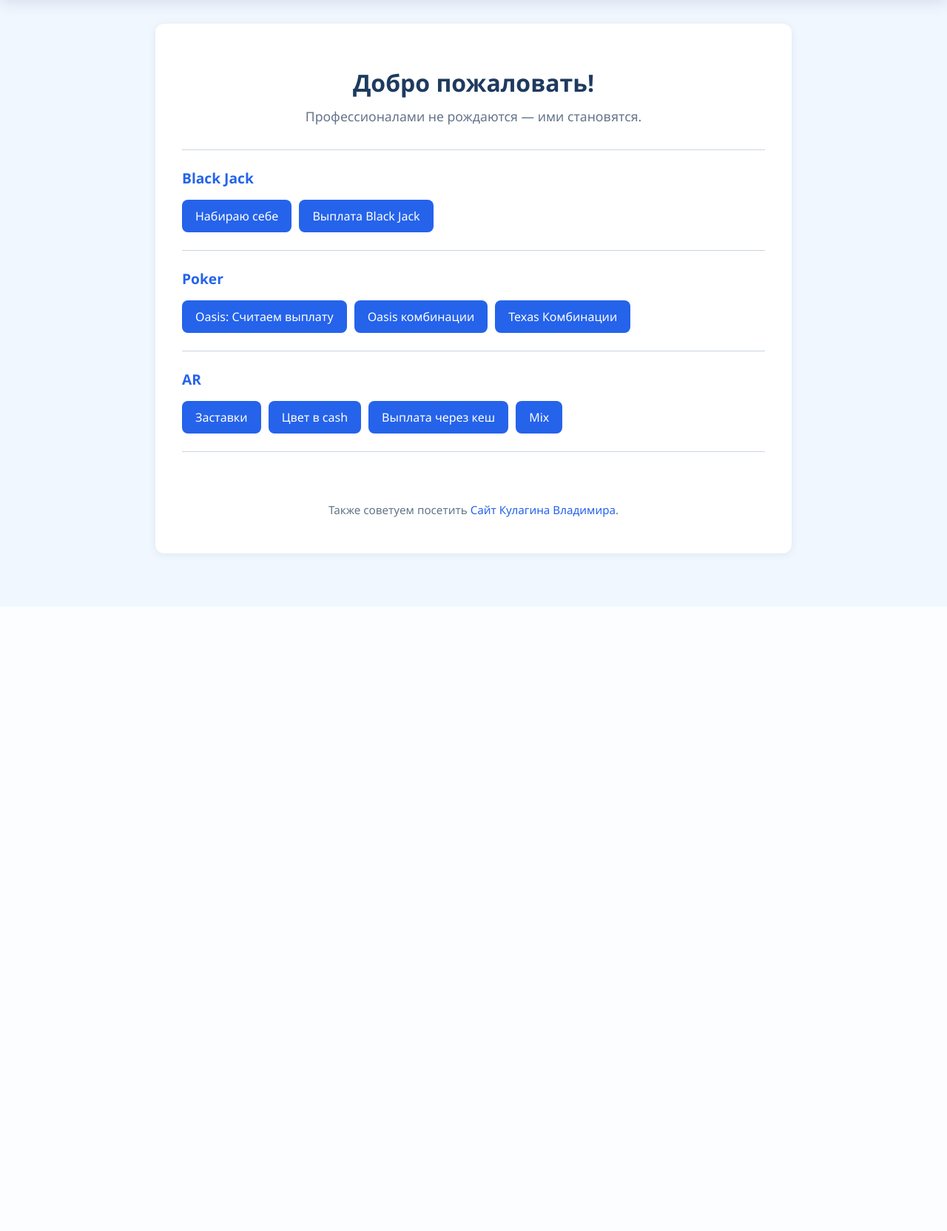
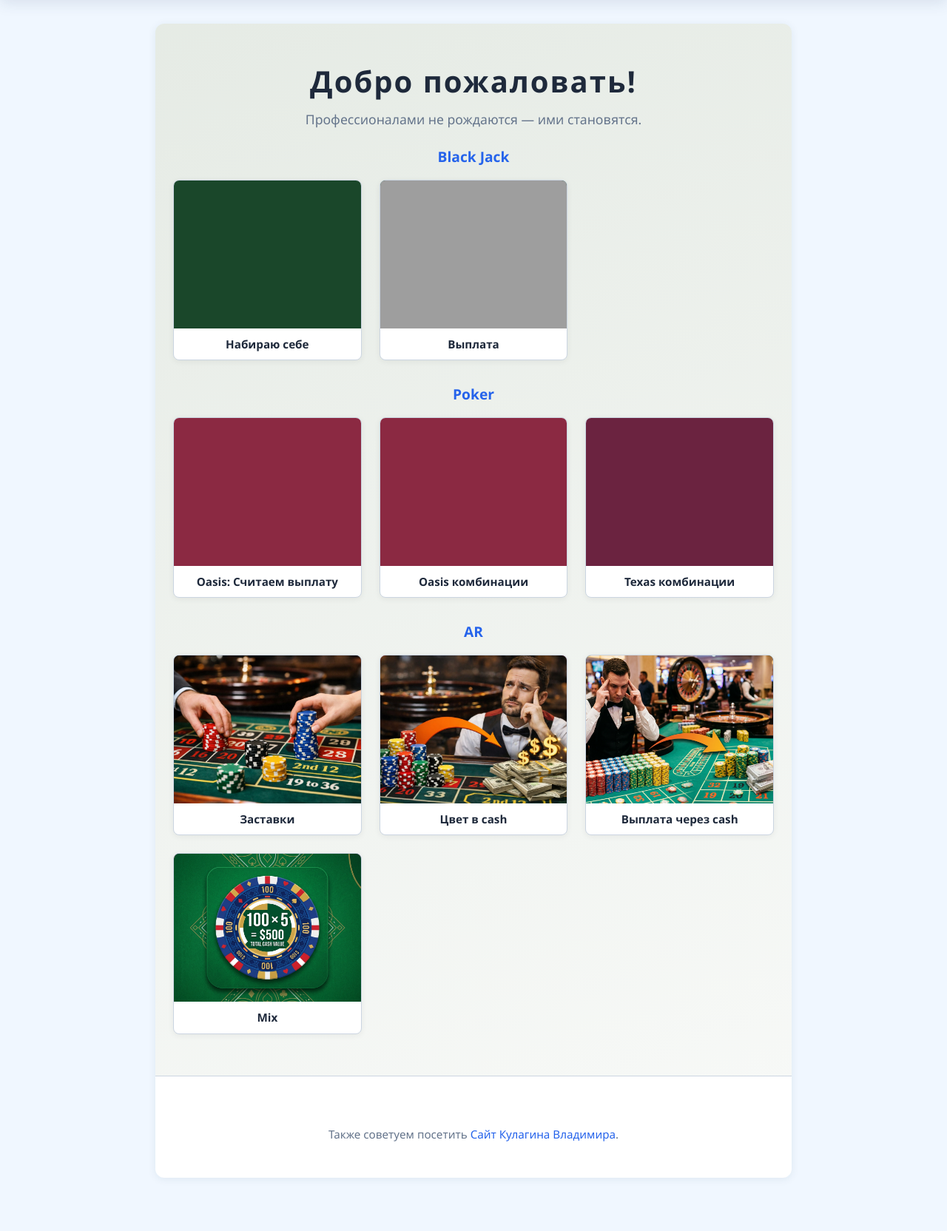
Before and after one commit to ryPbEBck88/Training_boomerang, a Django app: page / in a window 1280 px wide. Shown: the part 62-1726 px from the top of the page at 74% size. Before the commit the page ends 821 px from the top, so only its background shows below. Run offline with Django 5.2, Linux system fonts and the light colour scheme; grey boxes are pictures that could not be loaded.

Commit message:
двойной ввод с клавиатуры пофиксил

```diff
--- a/ar/templates/ar/ar_payout_through_cash.html
+++ b/ar/templates/ar/ar_payout_through_cash.html
@@ -70,14 +70,14 @@
 				{% if use_stacks %}
 				<div class="payout-ptc-answer-row">
 					<label class="payout-ptc-answer-cell">
-						<input type="text" name="user_answer_stacks" class="payout-input payout-ptc-input" placeholder="стеков" autocomplete="off" inputmode="numeric" {% if success or skipped %}disabled{% endif %} id="arPtcInputStacks">
+						<input type="text" name="user_answer_stacks" class="payout-input payout-ptc-input" placeholder="стеков" autocomplete="off" inputmode="none" {% if success or skipped %}disabled{% endif %} id="arPtcInputStacks">
 					</label>
 					<label class="payout-ptc-answer-cell">
-						<input type="text" name="user_answer_remainder" class="payout-input payout-ptc-input" placeholder="остаток" autocomplete="off" inputmode="numeric" {% if success or skipped %}disabled{% endif %} id="arPtcInputRemainder">
+						<input type="text" name="user_answer_remainder" class="payout-input payout-ptc-input" placeholder="остаток" autocomplete="off" inputmode="none" {% if success or skipped %}disabled{% endif %} id="arPtcInputRemainder">
 					</label>
 				</div>
 				{% else %}
-				<input type="text" name="user_answer" class="payout-input" placeholder="ответ" autocomplete="off" inputmode="numeric" {% if success or skipped %}disabled{% endif %} id="arPtcInput">
+				<input type="text" name="user_answer" class="payout-input" placeholder="ответ" autocomplete="off" inputmode="none" {% if success or skipped %}disabled{% endif %} id="arPtcInput">
 				{% endif %}
 				<div class="payout-keyboard">
 					<button type="button" class="payout-key" data-val="7">7</button>
--- a/ar/templates/ar/ar_roulette.html
+++ b/ar/templates/ar/ar_roulette.html
@@ -43,7 +43,7 @@
 		{% csrf_token %}
 		<div class="payout-row">
 			<div class="payout-entry">
-				<input type="text" name="user_answer" class="payout-input" placeholder="ответ" autocomplete="off" inputmode="numeric" {% if success or skipped %}disabled{% endif %} id="arRouletteInput">
+				<input type="text" name="user_answer" class="payout-input" placeholder="ответ" autocomplete="off" inputmode="none" {% if success or skipped %}disabled{% endif %} id="arRouletteInput">
 				<div class="payout-keyboard">
 					<button type="button" class="payout-key" data-val="7">7</button>
 					<button type="button" class="payout-key" data-val="8">8</button>
--- a/ar/templates/ar/index.html
+++ b/ar/templates/ar/index.html
@@ -27,7 +27,7 @@
 		</a>
 		<a href="{% url 'ar_payout_through_cash' %}" class="ar-splash__card ar-splash__card--payout">
 			<span class="ar-splash__card-img"></span>
-			<span class="ar-splash__card-label">Выплата через кеш</span>
+			<span class="ar-splash__card-label">Выплата через cash</span>
 		</a>
 		<a href="{% url 'ar_mix' %}" class="ar-splash__card ar-splash__card--mix">
 			<span class="ar-splash__card-img"></span>
@@ -43,7 +43,7 @@
 		<li><strong>Картинки</strong> — снимите галочку «Стеки», укажите min = 0 и max = 1.</li>
 	</ol>
 	<p><strong>Цвет в cash</strong> — генерируется число (min 100, max 1000, step 1) и случайный множитель из выбранных (1, 2, 5, 10, 25, 50, 125). Введите произведение.</p>
-	<p><strong>Выплата через кеш</strong> — даны: цвет (число), цвет по (номинал фишки), cash (выплачено). Сколько цветных фишек осталось? Формула: цвет − (cash ÷ цвет по). Диапазон ответа: 1–200. В настройках можно включить «Стеки» — ответ вводится как «стеков» и «в неполном».</p>
-	<p><strong>Mix</strong> — заставка (считайте фишки) → «Цвет в cash» (число × множитель) → «Выплата через кеш» (цвет = число от заставки, цвет по = множитель) → заставка → по кругу.</p>
+	<p><strong>Выплата через cash</strong> — даны: цвет (число), цвет по (номинал фишки), cash (выплачено). Сколько цветных фишек осталось? Формула: цвет − (cash ÷ цвет по). Диапазон ответа: 1–200. В настройках можно включить «Стеки» — ответ вводится как «стеков» и «в неполном».</p>
+	<p><strong>Mix</strong> — заставка (считайте фишки) → «Цвет в cash» (число × множитель) → «Выплата через cash» (цвет = число от заставки, цвет по = множитель) → заставка → по кругу.</p>
 </div>
 {% endblock %}
--- a/ar/views.py
+++ b/ar/views.py
@@ -40,7 +40,7 @@ def ar_mix(request):
 
 
 def ar_mix_to_ptc(request):
-    """Mix: после успеха в цвет в cash — в выплату через кеш (цвет + цвет_по)."""
+    """Mix: после успеха в цвет в cash — в выплату через cash (цвет + цвет_по)."""
     if request.method != 'POST':
         return redirect('ar_bets')
     mix_color = request.POST.get('mix_number')  # число от заставки = цвет
@@ -59,7 +59,7 @@ def ar_mix_to_ptc(request):
 
 
 def ar_mix_continue(request):
-    """После успеха в выплате через кеш (mix) — обратно к заставке."""
+    """После успеха в выплате через cash (mix) — обратно к заставке."""
     request.session.pop('ar_roulette_mix_mode', None)
     request.session.pop('ar_roulette_mix_number', None)
     request.session.pop('ar_ptc_mix_color', None)
@@ -180,7 +180,7 @@ DEFAULT_COLOR_PER = [5, 10, 25]
 
 
 def ar_payout_through_cash(request):
-    """Выплата через кеш: цвет, cash, цвет по. Сколько цветных фишек осталось? ответ = цвет - (cash / цвет_по), 1–200."""
+    """Выплата через cash: цвет, cash, цвет по. Сколько цветных фишек осталось? ответ = цвет - (cash / цвет_по), 1–200."""
     mix_mode = request.GET.get('mode') == 'mix' or request.session.get('ar_ptc_mix_mode')
     if request.GET.get('mode') == 'mix':
         request.session['ar_ptc_mix_mode'] = True
--- a/blackjack/templates/blackjack/payout.html
+++ b/blackjack/templates/blackjack/payout.html
@@ -38,7 +38,7 @@
 
 		<div class="payout-row">
 			<div class="payout-entry">
-				<input type="text" name="user_payout" class="payout-input" placeholder="ответ" autocomplete="off" inputmode="decimal" {% if success or skipped %}disabled{% endif %} id="payoutInput">
+				<input type="text" name="user_payout" class="payout-input" placeholder="ответ" autocomplete="off" inputmode="none" {% if success or skipped %}disabled{% endif %} id="payoutInput">
 				<div class="payout-keyboard">
 					<button type="button" class="payout-key" data-val="7">7</button>
 					<button type="button" class="payout-key" data-val="8">8</button>
--- a/homepage/templates/homepage/index.html
+++ b/homepage/templates/homepage/index.html
@@ -1,41 +1,79 @@
 {% extends "base.html" %}
+{% load static %}
 
 {% block title %}Главная{% endblock %}
 
+{% block extra_head %}
+<style>
+/* BJ — выплата с картинкой, набираю себе — только цвет */
+.home-splash__card--bj-self .home-splash__card-img { background-color: #1a472a; }
+.home-splash__card--bj-payout .home-splash__card-img { background-image: url('{% static "images/blackjack/payout.png" %}'); background-color: #1a472a; }
+.home-splash__card--poker-payout .home-splash__card-img { background-color: #8b2942; }
+.home-splash__card--poker-combo .home-splash__card-img { background-color: #8b2942; }
+.home-splash__card--poker-holdem .home-splash__card-img { background-color: #6b2340; }
+/* AR — картинки */
+.home-splash__card--ar-bets .home-splash__card-img { background-image: url('{% static "images/ar/zastavki.png" %}'); background-color: #1e3a5f; }
+.home-splash__card--ar-color .home-splash__card-img { background-image: url('{% static "images/ar/color_in_cash.png" %}'); background-color: #a83255; }
+.home-splash__card--ar-payout .home-splash__card-img { background-image: url('{% static "images/ar/payout_through_cash.png" %}'); background-color: #2d5a3d; }
+.home-splash__card--ar-mix .home-splash__card-img { background-image: url('{% static "images/ar/mix.png" %}'); background-color: #5a3d7a; }
+</style>
+{% endblock %}
+
 {% block content %}
-<div class="home-hero">
-   <h1 class="home-title">Добро пожаловать!</h1>
-   <p class="home-subtitle">Профессионалами не рождаются — ими становятся.</p>
-</div>
+<div class="home-splash">
+	<h1 class="home-splash__title">Добро пожаловать!</h1>
+	<p class="home-splash__tagline">Профессионалами не рождаются — ими становятся.</p>
 
-<div class="home-section">
-   <h2 class="home-section-title">Black Jack</h2>
-   <div class="home-links">
-      <a href="{% url 'blackjack_self_draw' %}" class="home-link">Набираю себе</a>
-      <a href="{% url 'blackjack_payout' %}" class="home-link">Выплата Black Jack</a>
-   </div>
-</div>
+	<h2 class="home-splash__section">Black Jack</h2>
+	<div class="home-splash__grid">
+		<a href="{% url 'blackjack_self_draw' %}" class="home-splash__card home-splash__card--bj-self">
+			<span class="home-splash__card-img"></span>
+			<span class="home-splash__card-label">Набираю себе</span>
+		</a>
+		<a href="{% url 'blackjack_payout' %}" class="home-splash__card home-splash__card--bj-payout">
+			<span class="home-splash__card-img"></span>
+			<span class="home-splash__card-label">Выплата</span>
+		</a>
+	</div>
 
-<div class="home-section">
-   <h2 class="home-section-title">Poker</h2>
-   <div class="home-links">
-      <a href="{% url 'poker_payout' %}" class="home-link">Oasis: Считаем выплату</a>
-      <a href="{% url 'poker_combo' %}" class="home-link">Oasis комбинации</a>
-      <a href="{% url 'poker_combo_holdem' %}" class="home-link">Texas Комбинации</a>
-   </div>
-</div>
+	<h2 class="home-splash__section">Poker</h2>
+	<div class="home-splash__grid">
+		<a href="{% url 'poker_payout' %}" class="home-splash__card home-splash__card--poker-payout">
+			<span class="home-splash__card-img"></span>
+			<span class="home-splash__card-label">Oasis: Считаем выплату</span>
+		</a>
+		<a href="{% url 'poker_combo' %}" class="home-splash__card home-splash__card--poker-combo">
+			<span class="home-splash__card-img"></span>
+			<span class="home-splash__card-label">Oasis комбинации</span>
+		</a>
+		<a href="{% url 'poker_combo_holdem' %}" class="home-splash__card home-splash__card--poker-holdem">
+			<span class="home-splash__card-img"></span>
+			<span class="home-splash__card-label">Texas комбинации</span>
+		</a>
+	</div>
 
-<div class="home-section">
-   <h2 class="home-section-title">AR</h2>
-   <div class="home-links">
-      <a href="{% url 'ar_bets' %}" class="home-link">Заставки</a>
-      <a href="{% url 'ar_color_in_cash' %}" class="home-link">Цвет в cash</a>
-      <a href="{% url 'ar_payout_through_cash' %}" class="home-link">Выплата через кеш</a>
-      <a href="{% url 'ar_mix' %}" class="home-link">Mix</a>
-   </div>
+	<h2 class="home-splash__section">AR</h2>
+	<div class="home-splash__grid">
+		<a href="{% url 'ar_bets' %}" class="home-splash__card home-splash__card--ar-bets">
+			<span class="home-splash__card-img"></span>
+			<span class="home-splash__card-label">Заставки</span>
+		</a>
+		<a href="{% url 'ar_color_in_cash' %}" class="home-splash__card home-splash__card--ar-color">
+			<span class="home-splash__card-img"></span>
+			<span class="home-splash__card-label">Цвет в cash</span>
+		</a>
+		<a href="{% url 'ar_payout_through_cash' %}" class="home-splash__card home-splash__card--ar-payout">
+			<span class="home-splash__card-img"></span>
+			<span class="home-splash__card-label">Выплата через cash</span>
+		</a>
+		<a href="{% url 'ar_mix' %}" class="home-splash__card home-splash__card--ar-mix">
+			<span class="home-splash__card-img"></span>
+			<span class="home-splash__card-label">Mix</span>
+		</a>
+	</div>
 </div>
 
 <div class="home-footer">
-   <p>Также советуем посетить <a href="https://kabunda.github.io/Saite/" target="_blank" rel="noopener noreferrer">Сайт Кулагина Владимира</a>.</p>
+	<p>Также советуем посетить <a href="https://kabunda.github.io/Saite/" target="_blank" rel="noopener noreferrer">Сайт Кулагина Владимира</a>.</p>
 </div>
 {% endblock %}
--- a/poker/templates/poker/payout.html
+++ b/poker/templates/poker/payout.html
@@ -51,7 +51,7 @@
 
 		<div class="payout-row">
 			<div class="payout-entry">
-				<input type="text" name="user_payout" class="payout-input" placeholder="ответ" autocomplete="off" inputmode="decimal" {% if success or skipped %}disabled{% endif %} id="payoutInput">
+				<input type="text" name="user_payout" class="payout-input" placeholder="ответ" autocomplete="off" inputmode="none" {% if success or skipped %}disabled{% endif %} id="payoutInput">
 				<div class="payout-keyboard">
 					<button type="button" class="payout-key" data-val="7">7</button>
 					<button type="button" class="payout-key" data-val="8">8</button>
--- a/static/common/style.css
+++ b/static/common/style.css
@@ -174,6 +174,100 @@ main h2 {
 
 .home-footer a:hover {
   text-decoration: underline;
+}
+
+/* --- Главная: блоки как на AR --- */
+.home-splash {
+  text-align: center;
+  padding: 48px 24px 56px;
+  margin: -32px -36px 32px -36px;
+  background: linear-gradient(160deg, rgba(45, 90, 39, 0.12) 0%, rgba(45, 90, 39, 0.04) 100%);
+  border-radius: var(--radius) var(--radius) 0 0;
+  border-bottom: 1px solid var(--border);
+}
+
+.home-splash__title {
+  margin: 0 0 8px;
+  font-size: 2.5rem;
+  font-weight: 700;
+  color: var(--text);
+  letter-spacing: 0.05em;
+}
+
+.home-splash__tagline {
+  margin: 0 0 24px;
+  font-size: 1.1rem;
+  color: var(--text-muted);
+}
+
+.home-splash__section {
+  margin: 32px 0 16px;
+  font-size: 1.2rem;
+  font-weight: 600;
+  color: var(--accent);
+}
+
+.home-splash__section:first-of-type {
+  margin-top: 0;
+}
+
+.home-splash__grid {
+  display: grid;
+  grid-template-columns: repeat(2, 1fr);
+  gap: 16px;
+  justify-content: center;
+  max-width: 720px;
+  margin: 0 auto;
+}
+
+.home-splash__card {
+  display: flex;
+  flex-direction: column;
+  align-items: center;
+  width: 100%;
+  min-width: 0;
+  text-decoration: none;
+  color: var(--text);
+  transition: transform 0.2s, box-shadow 0.2s;
+  border-radius: var(--radius-sm);
+  overflow: hidden;
+  background: var(--bg-main);
+  border: 1px solid var(--border);
+  box-shadow: 0 2px 8px rgba(0,0,0,0.06);
+}
+
+.home-splash__card:hover {
+  transform: translateY(-2px);
+  box-shadow: 0 4px 12px rgba(0,0,0,0.12);
+  color: var(--text);
+}
+
+.home-splash__card-img {
+  width: 100%;
+  aspect-ratio: 1;
+  max-height: 180px;
+  background-size: cover;
+  background-position: center;
+  flex-shrink: 0;
+}
+
+.home-splash__card-label {
+  padding: 12px 8px;
+  font-size: 0.95rem;
+  font-weight: 600;
+  text-align: center;
+  line-height: 1.2;
+}
+
+@media (min-width: 600px) {
+  .home-splash__grid {
+    grid-template-columns: repeat(3, 1fr);
+    max-width: 960px;
+    gap: 24px;
+  }
+  .home-splash__card-img {
+    max-height: 200px;
+  }
 }
 
 /* --- Мобильная версия --- */
@@ -741,6 +835,7 @@ main h2 {
   display: grid;
   grid-template-columns: repeat(4, 52px);
   gap: 8px;
+  touch-action: manipulation; /* быстрый отклик на мобильных */
 }
 
 @media (min-width: 480px) {
@@ -762,6 +857,10 @@ main h2 {
   background: #fff;
   color: var(--text);
   cursor: pointer;
+  touch-action: manipulation; /* быстрый отклик на тач, без 300ms задержки */
+  -webkit-tap-highlight-color: transparent; /* убирает подсветку тапа на iOS */
+  -webkit-tap-highlight-color: transparent; /* убирает подсветку тапа на iOS */
+  -webkit-tap-highlight-color: transparent; /* убирает подсветку тапа на iOS/Android */
   box-shadow: 0 2px 4px rgba(30, 58, 95, 0.12), 0 1px 0 rgba(255,255,255,0.9) inset;
   transition: transform 0.08s, box-shadow 0.2s, background 0.15s;
 }
@@ -1434,4 +1533,13 @@ main h2 {
   .ar-splash__title {
     font-size: 2rem;
   }
+
+  .home-splash {
+    margin: -20px -10px 20px -10px;
+    padding: 32px 16px 40px;
+  }
+
+  .home-splash__title {
+    font-size: 2rem;
+  }
 }
```
Also changed, not shown: static/common/payout-keyboard.js (+27 -12 lines).
